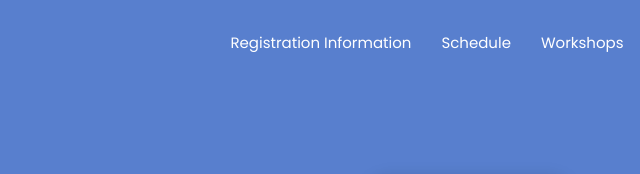
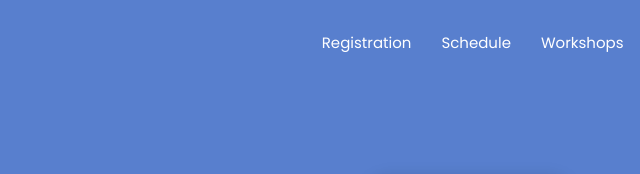
Before and after one commit to RachelMuppidi/Hackathon, a plain HTML site: page index.html in a window 1280 px wide. Shown: the top 174 px of the page, 512-1152 px from the left. Drawn offline with Linux system fonts and the light colour scheme.

Commit message:
Changed "registration information" to just "registration"

```diff
--- a/index.html
+++ b/index.html
@@ -59,7 +59,7 @@
             <nav class="collapse navbar-collapse" id="primary-menu">
                 <ul class="nav navbar-nav navbar-right">
                   <!--  <li class="active"><a href="#about-page">About</a></li> -->
-                    <li><a href="#registrationinformation-page">Registration Information</a></li>
+                    <li><a href="#registrationpage">Registration</a></li>
                     <li><a href="#schedule-page">Schedule</a></li>
                     <li><a href="#workshops-page">Workshops</a></li>
                     <li><a href="#FAQ-page">FAQ</a></li>
```
